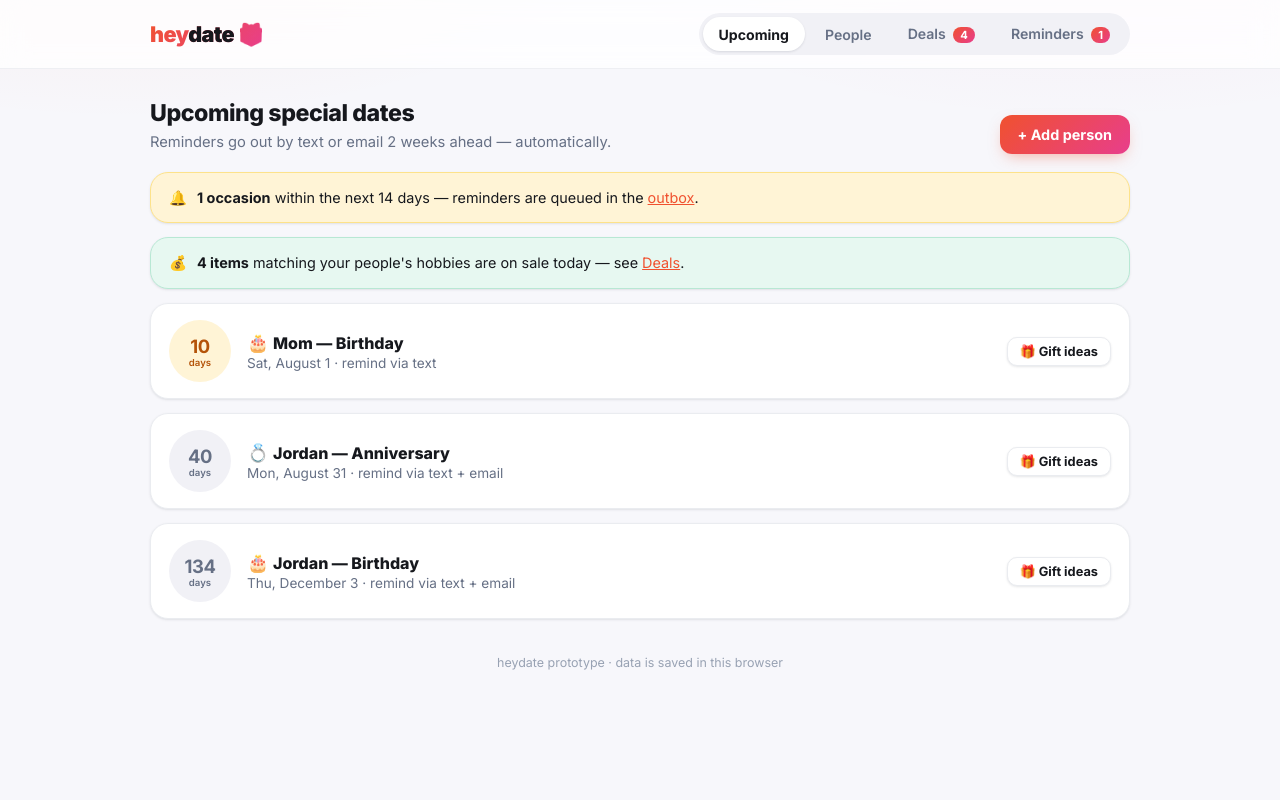
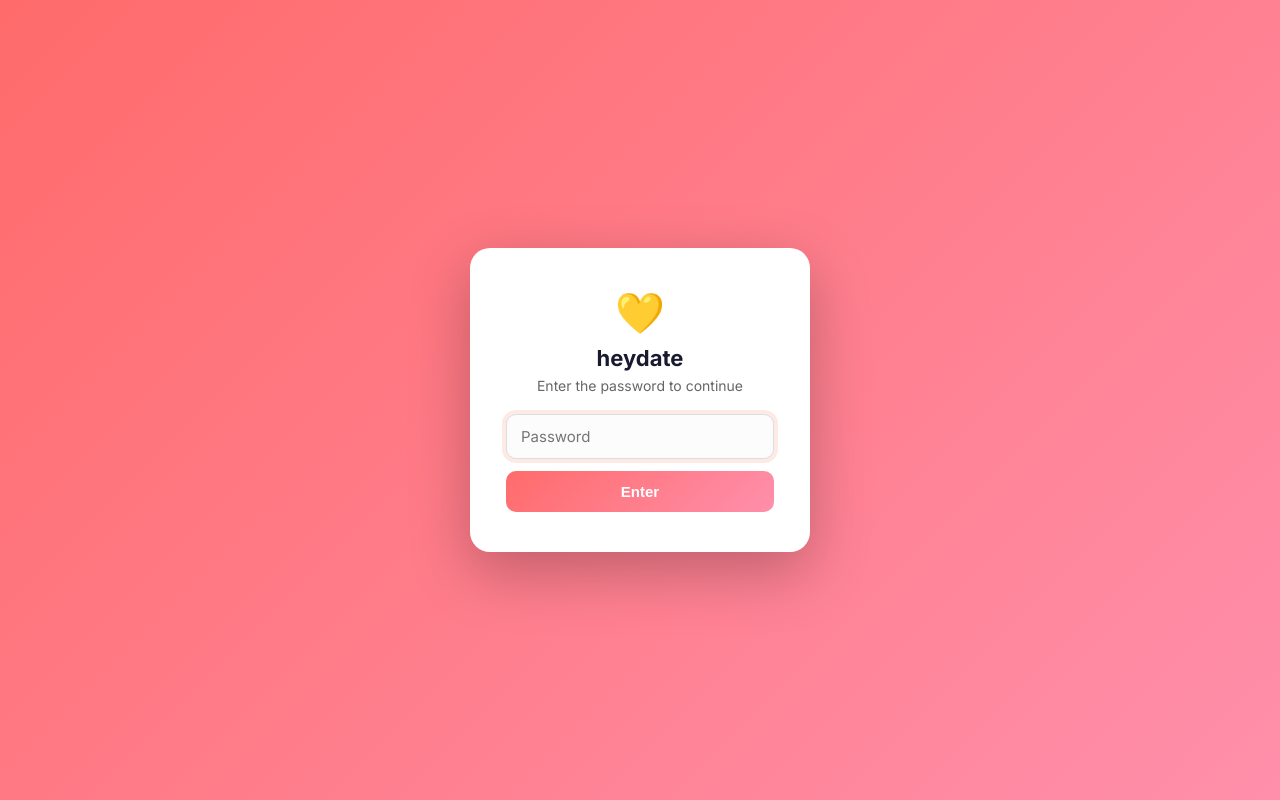
Before and after one commit to noobmaster6967/Heydate-Idea, a plain HTML site: page index.html in a window 1280 px wide. Drawn offline with Linux system fonts and the light colour scheme.

Commit message:
Add password gate for access control

```diff
--- a/index.html
+++ b/index.html
@@ -168,6 +168,38 @@
 </style>
 </head>
 <body>
+  <!-- ===== heydate password gate (paste right after <body>) ===== -->
+<div id="hd-gate" style="position:fixed;inset:0;z-index:99999;background:linear-gradient(135deg,#ff6b6b,#ff8fab);display:flex;align-items:center;justify-content:center;font-family:Inter,system-ui,sans-serif;">
+  <div style="background:#fff;padding:40px 36px;border-radius:20px;box-shadow:0 20px 60px rgba(0,0,0,.25);text-align:center;max-width:340px;width:90%;">
+    <div style="font-size:40px;margin-bottom:8px;">💛</div>
+    <h1 style="margin:0 0 6px;font-size:22px;color:#1a1a2e;">heydate</h1>
+    <p style="margin:0 0 20px;color:#666;font-size:14px;">Enter the password to continue</p>
+    <input id="hd-gate-input" type="password" placeholder="Password" style="width:100%;box-sizing:border-box;padding:12px 14px;border:1px solid #ddd;border-radius:10px;font-size:15px;margin-bottom:12px;outline:none;">
+    <button id="hd-gate-btn" style="width:100%;padding:12px;border:none;border-radius:10px;background:linear-gradient(135deg,#ff6b6b,#ff8fab);color:#fff;font-size:15px;font-weight:600;cursor:pointer;">Enter</button>
+    <p id="hd-gate-err" style="display:none;color:#e63946;font-size:13px;margin:12px 0 0;">Incorrect password</p>
+  </div>
+</div>
+<script>
+(function(){
+  var PASSWORD = "heydate2026"; // <-- change this to your password
+  var gate = document.getElementById("hd-gate");
+  if (sessionStorage.getItem("hd-auth") === "1"){ gate.remove(); return; }
+  document.body.style.overflow = "hidden";
+  function tryEnter(){
+    if (document.getElementById("hd-gate-input").value === PASSWORD){
+      sessionStorage.setItem("hd-auth","1");
+      document.body.style.overflow = "";
+      gate.remove();
+    } else {
+      document.getElementById("hd-gate-err").style.display = "block";
+    }
+  }
+  document.getElementById("hd-gate-btn").addEventListener("click", tryEnter);
+  document.getElementById("hd-gate-input").addEventListener("keydown", function(e){ if(e.key==="Enter") tryEnter(); });
+  document.getElementById("hd-gate-input").focus();
+})();
+</script>
+<!-- ===== end password gate ===== -->
 <header>
   <div class="header-inner">
     <div class="logo">hey<span>date</span> 🎁</div>
```
